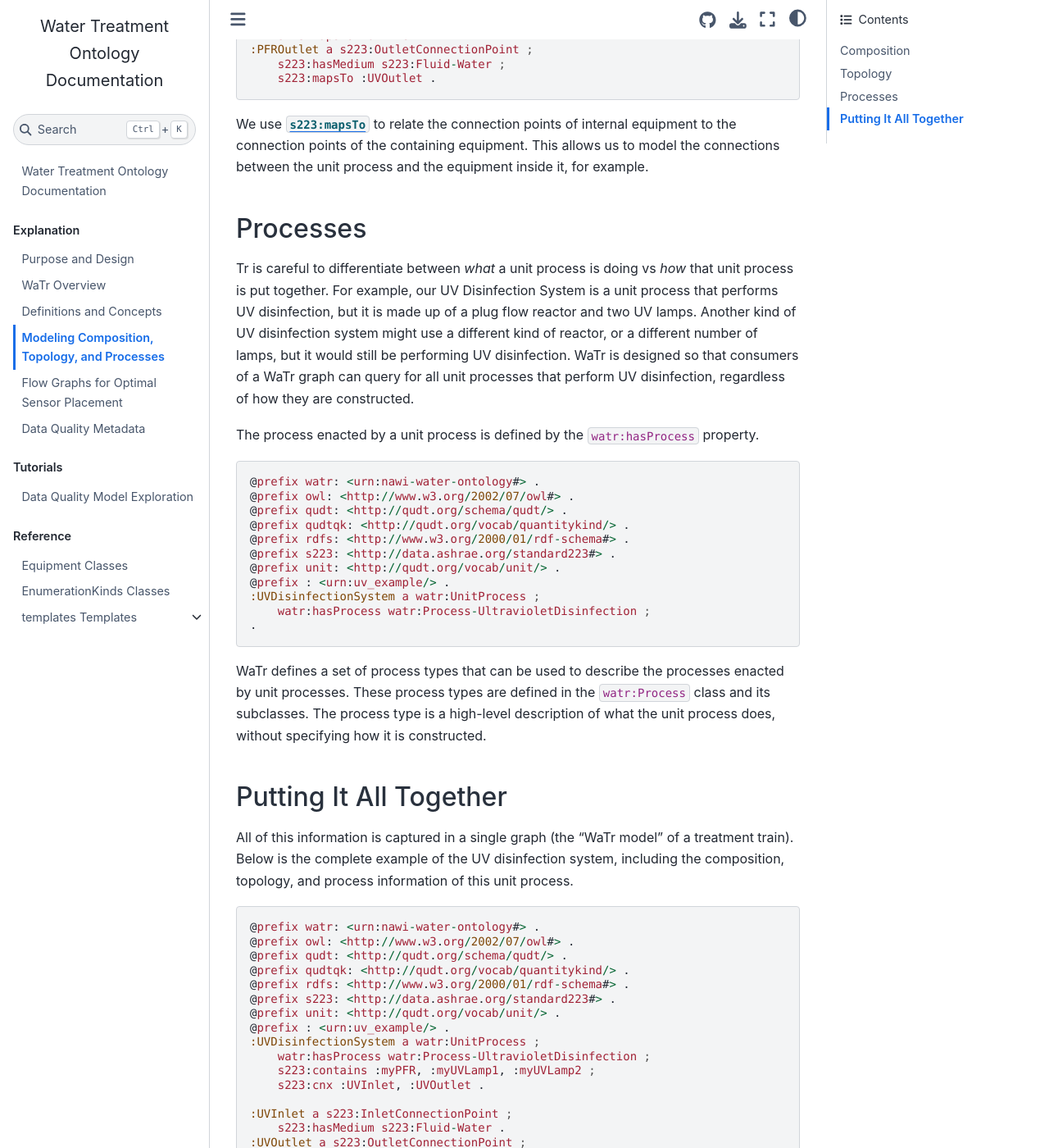
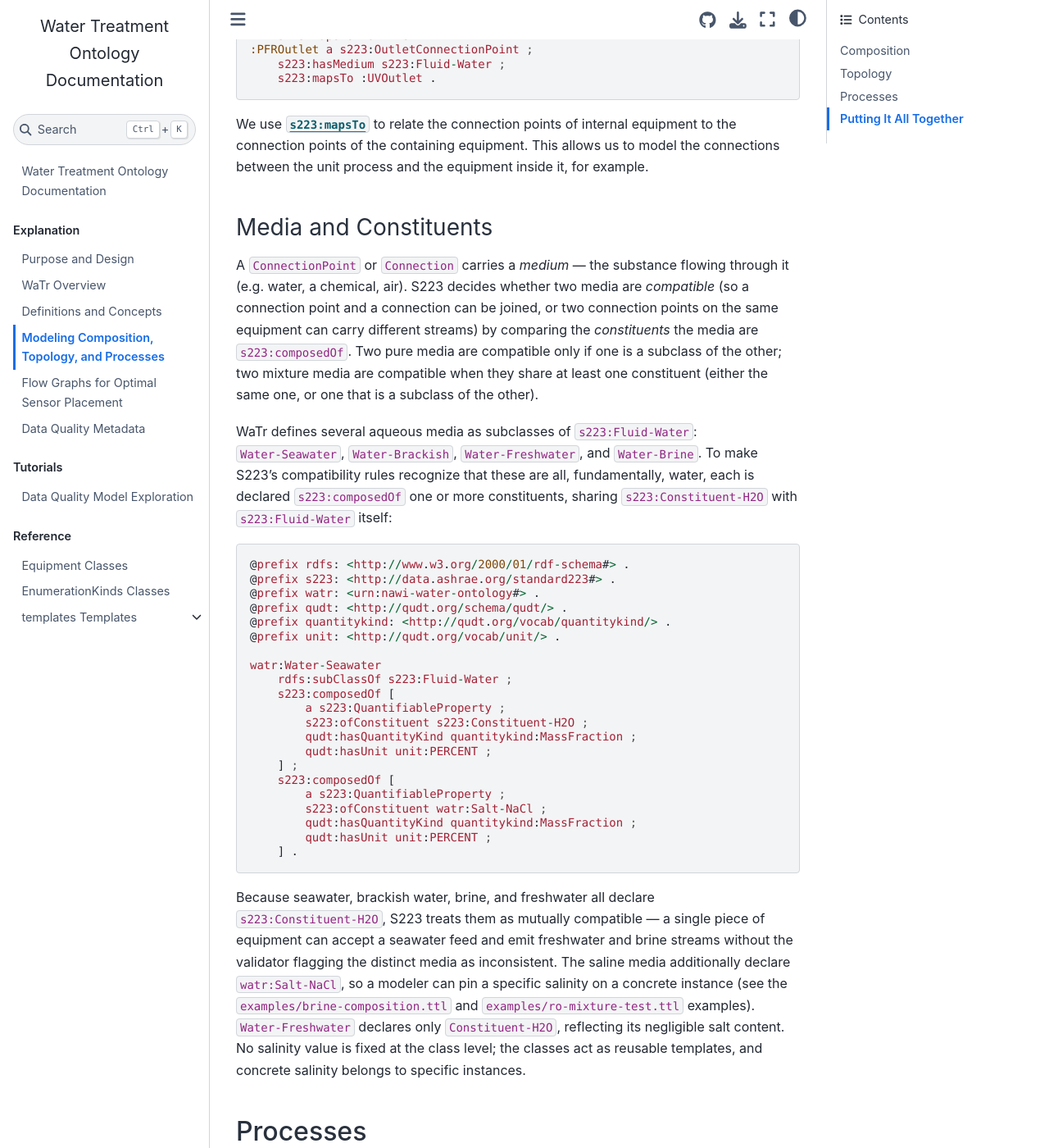
Before and after one commit to DataDrivenCPS/water-ontology, a Jupyter Book: the page built from docs/explanation/processes.md, in a window 1280 px wide and 1400 px high, scrolled down 2825 px. Shown: the whole window at 82% size. Built offline with Jupyter Book 1.0.4 settings and Sphinx 7.4.7 and the Sphinx Book theme 1.1.4, drawn with Linux system fonts in a browser that asks for light colours; some of the changed text lies outside the part shown.

Commit message:
docs: document medium constituents and the hasProcess abstract/concrete pattern
Add two sections to docs/explanation/processes.md:

- 'Media and Constituents' (under Topology): explains that ConnectionPoints
  carry a medium, that S223 decides medium compatibility by comparing the
  constituents media are composedOf, and that WaTr models seawater/brackish/
  freshwater/brine as constituent-bearing mixtures sharing s223:Constituent-H2O
  so the existing S223 compatibility rules recognize them as mutually
  compatible. Includes a ttl snippet and points at the brine/ro examples.

- 'Abstract and Concrete Process Requirements' (under Processes): documents
  the hasProcess pattern where an abstract parent class requires a general
  process kind (sh:class + sh:minCount 1) and a concrete subclass narrows it
  to the specific process, with the single specific process satisfying both
  via the rdfs:subClassOf process hierarchy. Explains why sh:class/minCount is
  used instead of sh:qualifiedValueShape + sh:qualifiedValueShapesDisjoint true
  (which would reject the single value from both slots), and notes the one
  legitimate use of disjoint (MembraneBioreactor's two required processes).

````diff
--- a/docs/explanation/processes.md
+++ b/docs/explanation/processes.md
@@ -92,6 +92,38 @@
 
 We use [`s223:mapsTo`](https://explore.open223.info/s223/mapsTo.html) to relate the connection points of internal equipment to the connection points of the containing equipment. This allows us to model the connections between the unit process and the equipment inside it, for example.
 
+### Media and Constituents
+
+A `ConnectionPoint` or `Connection` carries a *medium* — the substance flowing through it (e.g. water, a chemical, air). S223 decides whether two media are *compatible* (so a connection point and a connection can be joined, or two connection points on the same equipment can carry different streams) by comparing the *constituents* the media are `s223:composedOf`. Two pure media are compatible only if one is a subclass of the other; two mixture media are compatible when they share at least one constituent (either the same one, or one that is a subclass of the other).
+
+WaTr defines several aqueous media as subclasses of `s223:Fluid-Water`: `Water-Seawater`, `Water-Brackish`, `Water-Freshwater`, and `Water-Brine`. To make S223's compatibility rules recognize that these are all, fundamentally, water, each is declared `s223:composedOf` one or more constituents, sharing `s223:Constituent-H2O` with `s223:Fluid-Water` itself:
+
+```ttl
+@prefix rdfs: <http://www.w3.org/2000/01/rdf-schema#> .
+@prefix s223: <http://data.ashrae.org/standard223#> .
+@prefix watr: <urn:nawi-water-ontology#> .
+@prefix qudt: <http://qudt.org/schema/qudt/> .
+@prefix quantitykind: <http://qudt.org/vocab/quantitykind/> .
+@prefix unit: <http://qudt.org/vocab/unit/> .
+
+watr:Water-Seawater
+    rdfs:subClassOf s223:Fluid-Water ;
+    s223:composedOf [
+        a s223:QuantifiableProperty ;
+        s223:ofConstituent s223:Constituent-H2O ;
+        qudt:hasQuantityKind quantitykind:MassFraction ;
+        qudt:hasUnit unit:PERCENT ;
+    ] ;
+    s223:composedOf [
+        a s223:QuantifiableProperty ;
+        s223:ofConstituent watr:Salt-NaCl ;
+        qudt:hasQuantityKind quantitykind:MassFraction ;
+        qudt:hasUnit unit:PERCENT ;
+    ] .
+```
+
+Because seawater, brackish water, brine, and freshwater all declare `s223:Constituent-H2O`, S223 treats them as mutually compatible — a single piece of equipment can accept a seawater feed and emit freshwater and brine streams without the validator flagging the distinct media as inconsistent. The saline media additionally declare `watr:Salt-NaCl`, so a modeler can pin a specific salinity on a concrete instance (see the `examples/brine-composition.ttl` and `examples/ro-mixture-test.ttl` examples). `Water-Freshwater` declares only `Constituent-H2O`, reflecting its negligible salt content. No salinity value is fixed at the class level; the classes act as reusable templates, and concrete salinity belongs to specific instances.
+
 ## Processes
 
 Tr is careful to differentiate between *what* a unit process is doing vs *how* that unit process is put together.
@@ -116,6 +148,33 @@
 ```
 
 WaTr defines a set of process types that can be used to describe the processes enacted by unit processes. These process types are defined in the `watr:Process` class and its subclasses. The process type is a high-level description of what the unit process does, without specifying how it is constructed.
+
+### Abstract and Concrete Process Requirements
+
+Process types form a subclass hierarchy (e.g. `Process-ReverseOsmosis` is a `Process-MembraneProcess`, which is a `Process-Filtration`), and the equipment classes mirror that hierarchy: a `ReverseOsmosisMembrane` is a kind of `Filter`. WaTr expresses the `hasProcess` requirement as a pair of constraints that line up with these two hierarchies — an *abstract* parent says *what kind* of process the equipment performs, and a *concrete* subclass pins down *which one*:
+
+```ttl
+@prefix sh: <http://www.w3.org/ns/shacl#> .
+@prefix watr: <urn:nawi-water-ontology#> .
+
+watr:Filter
+    sh:property [
+        sh:path watr:hasProcess ;
+        sh:class watr:Process-Filtration ;   # any filtration process
+        sh:minCount 1 ;
+    ] .
+
+watr:ReverseOsmosisMembrane
+    sh:property [
+        sh:path watr:hasProcess ;
+        sh:class watr:Process-ReverseOsmosis ;   # specifically RO
+        sh:minCount 1 ;
+    ] .
+```
+
+Because `Process-ReverseOsmosis` is an `rdfs:subClassOf` `Process-Filtration`, a single `watr:hasProcess watr:Process-ReverseOsmosis` on an instance satisfies *both* the inherited general requirement and the concrete one — the specific process counts as the general kind. The parents are effectively abstract: they describe the family of process the equipment performs, and the concrete subclass narrows it to the exact process. The same pattern is used for the digester, disinfection, and separation families (e.g. a `Digester` requires a `Process-Digestion`; an `AnaerobicDigester` requires a `Process-AnaerobicDigestion`).
+
+These constraints use `sh:class` with `sh:minCount 1` rather than `sh:qualifiedValueShape` with `sh:qualifiedValueShapesDisjoint true`. With disjoint qualified slots, the single specific process would conform to both the parent's slot and the child's, and the disjoint rule forbids a value from counting toward two sibling qualified shapes — so the value would be rejected from both and no concrete instance could ever validate. (`sh:qualifiedValueShapesDisjoint true` is only meaningful within a single `sh:property` block that has *multiple* `sh:qualifiedValueShape` siblings, which WaTr uses for equipment that genuinely requires two distinct processes at once, such as `MembraneBioreactor` requiring both a membrane filtration process and a biofiltration process.)
 
 
 ## Putting It All Together
````
